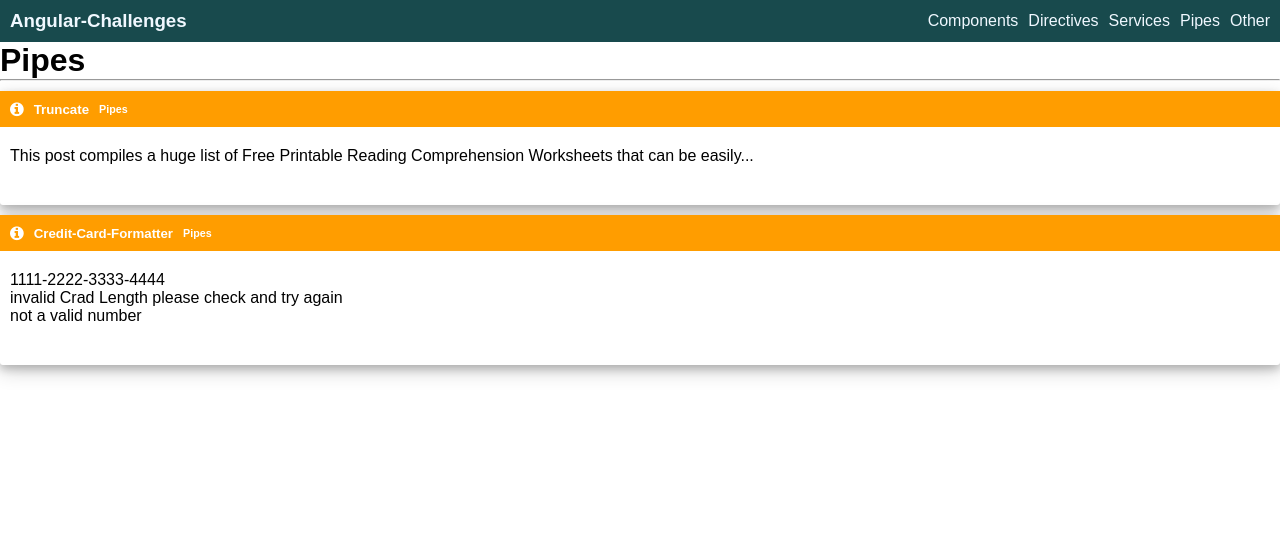
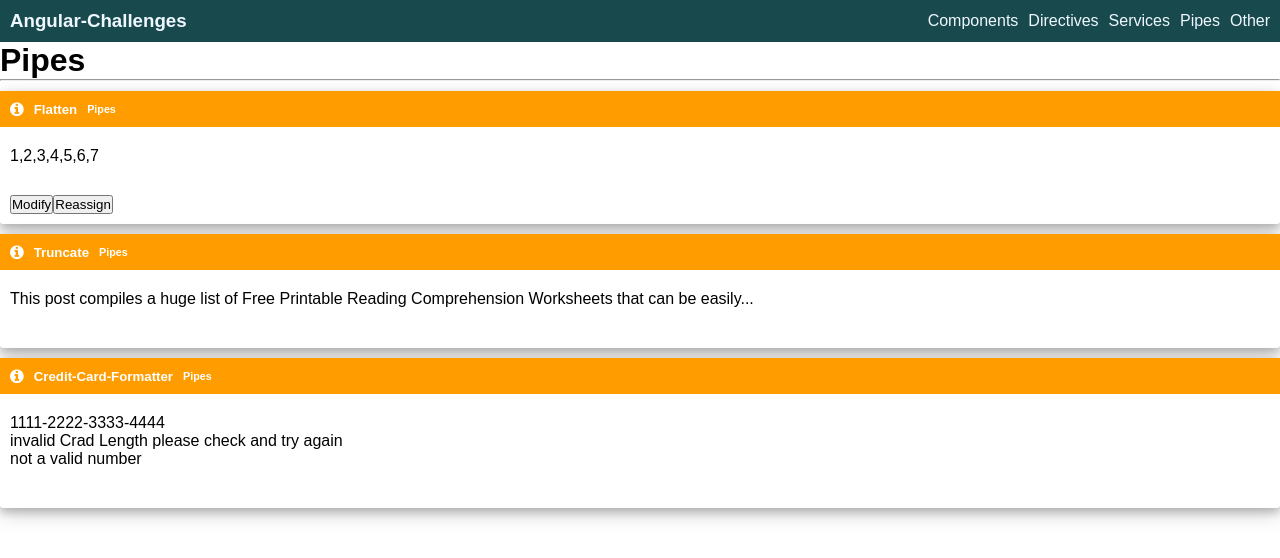
Before and after one commit to Akshaykumar4524/angular-challenges, an Angular app: page /pipes in a window 1280 px wide. Shown: the top 558 px of the page. Built offline with nearby package versions, Linux system fonts and the light colour scheme.

Commit message:
added flatten pipe

```diff
--- /dev/null
+++ b/src/app/pipes/flatten/flatten.pipe.ts
@@ -0,0 +1,22 @@
+import { Pipe, PipeTransform } from '@angular/core';
+
+@Pipe({
+  name: 'flatten',
+})
+export class FlattenPipe implements PipeTransform {
+  transform(value: any[]): any[] {
+    return this.flattenArray(value);
+  }
+
+  public flattenArray(arr: any[]): any[] {
+    const result: any[] = [];
+
+    arr.forEach((ele) => {
+      if (Array.isArray(ele)) {
+        this.flattenArray(ele);
+      }
+      result.push(ele);
+    });
+    return result;
+  }
+}
--- a/src/app/pipes/pipes-doc/pipes-doc.component.html
+++ b/src/app/pipes/pipes-doc/pipes-doc.component.html
@@ -1,5 +1,18 @@
 <h1>Pipes</h1>
 <hr />
+<app-card
+  [iconClasses]="'fa fa-info-circle'"
+  [title]="'Flatten'"
+  [subTitle]="'Pipes'"
+>
+  <div body>
+    {{ flattenData | flatten }}
+  </div>
+  <div class="footer" footer>
+    <button (click)="modifyData()">Modify</button>
+    <button (click)="reassignData()">Reassign</button>
+  </div>
+</app-card>
 <app-card
   [iconClasses]="'fa fa-info-circle'"
   [title]="'Truncate'"
@@ -17,9 +30,9 @@
   [title]="'Credit-Card-Formatter'"
   [subTitle]="'Pipes'"
 >
-<div body>
-  <p>{{'1111222233334444' | creditCardFormatter}}</p>
-    <p>{{'111111111111111111111111111111' | creditCardFormatter}}</p>
-    <p>{{'a111222233334444' | creditCardFormatter}}</p>
-</div>
+  <div body>
+    <p>{{ "1111222233334444" | creditCardFormatter }}</p>
+    <p>{{ "111111111111111111111111111111" | creditCardFormatter }}</p>
+    <p>{{ "a111222233334444" | creditCardFormatter }}</p>
+  </div>
 </app-card>
--- a/src/app/pipes/pipes-doc/pipes-doc.component.ts
+++ b/src/app/pipes/pipes-doc/pipes-doc.component.ts
@@ -6,6 +6,15 @@ import { Component, OnInit } from '@angular/core';
 })
 export class PipesDocComponent implements OnInit {
   constructor() {}
+  public flattenData = [1, 2, [3], [4, [5, 6, [7]]]];
+
+  public modifyData() {
+    this.flattenData.push(3, 5);
+  }
+
+  public reassignData() {
+    this.flattenData = [...this.flattenData];
+  }
 
   ngOnInit(): void {}
 }
--- a/src/app/pipes/pipes.module.ts
+++ b/src/app/pipes/pipes.module.ts
@@ -3,12 +3,13 @@ import { CommonModule } from '@angular/common';
 
 import { PipesRoutingModule } from './pipes-routing.module';
 import { PipesDocComponent } from './pipes-doc/pipes-doc.component';
-import { TruncatePipe } from './truncate.pipe';
+import { TruncatePipe } from './truncate/truncate.pipe';
 import { SharedModule } from '../shared/shared.module';
 import { CreditCardFormatterPipe } from './credit-card-formatter.pipe';
+import { FlattenPipe } from './flatten/flatten.pipe';
 
 @NgModule({
-  declarations: [PipesDocComponent, TruncatePipe, CreditCardFormatterPipe],
+  declarations: [PipesDocComponent, TruncatePipe, CreditCardFormatterPipe, FlattenPipe],
   imports: [CommonModule, PipesRoutingModule, SharedModule],
 })
 export class PipesModule {}
```
Also changed, not shown: src/app/pipes/truncate/truncate.pipe.ts (renamed from src/app/pipes/truncate.pipe.ts), 2 other files (tests, documents, lock files or other folders).
